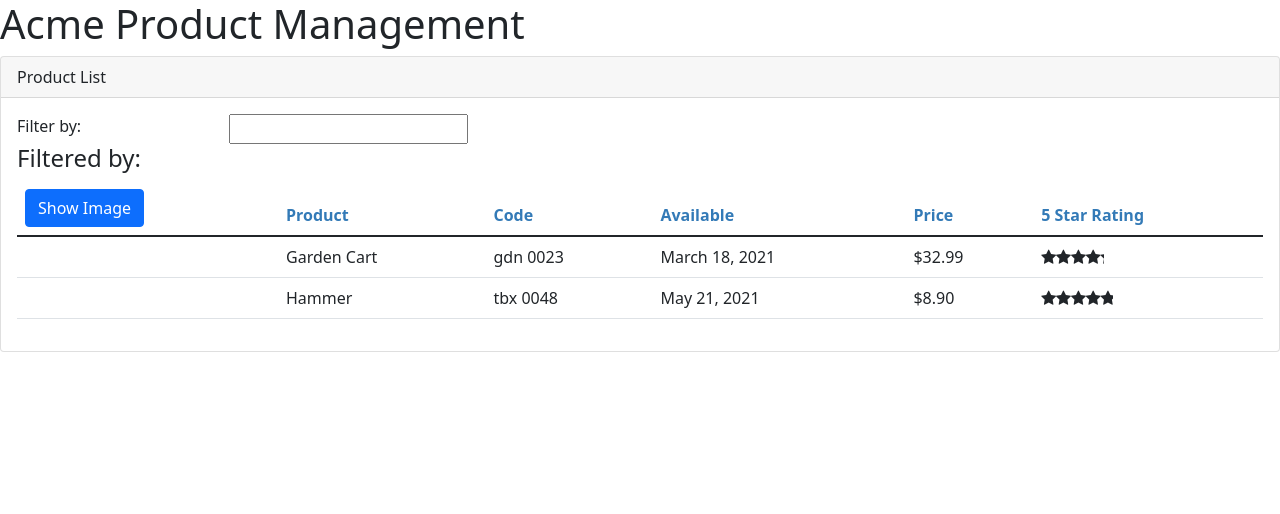
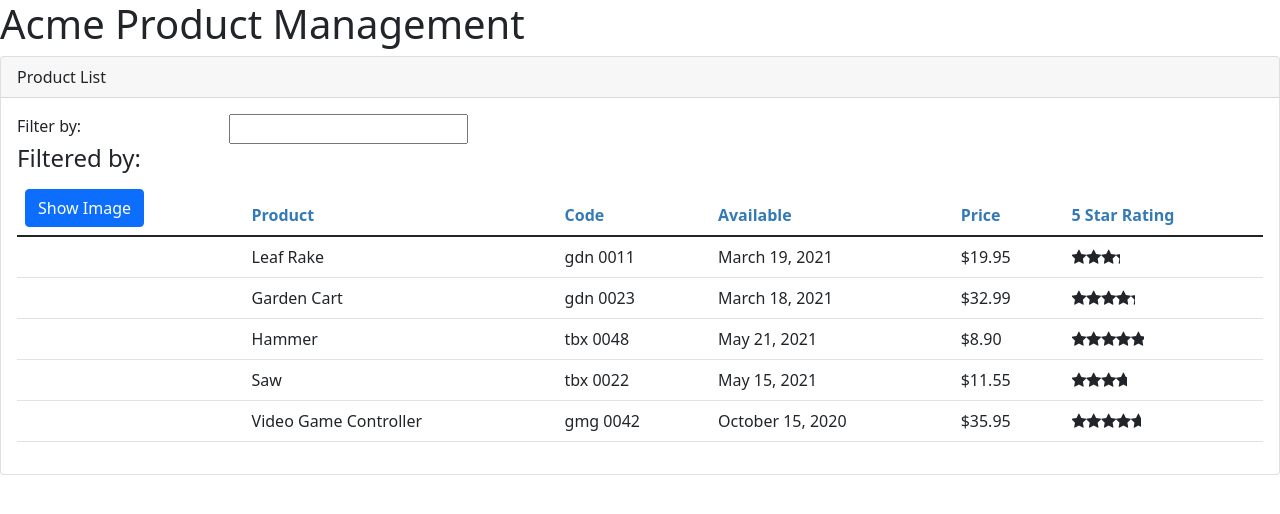
Before and after one commit to ftijan/ng-getting-started, an Angular app: page / in a window 1280 px wide. Shown: the top 514 px of the page. Built offline with nearby package versions, Linux system fonts and the light colour scheme.

Commit message:
service with asset data, rxjs

```diff
--- a/angular.json
+++ b/angular.json
@@ -24,7 +24,8 @@
             "tsConfig": "tsconfig.app.json",
             "assets": [
               "src/favicon.ico",
-              "src/assets"
+              "src/assets",
+              "src/api"
             ],
             "styles": [
               "src/styles.css"
@@ -91,7 +92,8 @@
             "karmaConfig": "karma.conf.js",
             "assets": [
               "src/favicon.ico",
-              "src/assets"
+              "src/assets",
+              "src/api"
             ],
             "styles": [
               "src/styles.css"
--- /dev/null
+++ b/src/api/products/products.json
@@ -0,0 +1,52 @@
+[
+  {
+    "productId": 1,
+    "productName": "Leaf Rake",
+    "productCode": "GDN-0011",
+    "releaseDate": "March 19, 2021",
+    "description": "Leaf rake with 48-inch wooden handle.",
+    "price": 19.95,
+    "starRating": 3.2,
+    "imageUrl": "assets/images/placeholder_bg.png"
+  },
+  {
+    "productId": 2,
+    "productName": "Garden Cart",
+    "productCode": "GDN-0023",
+    "releaseDate": "March 18, 2021",
+    "description": "15 gallon capacity rolling garden cart",
+    "price": 32.99,
+    "starRating": 4.2,
+    "imageUrl": "assets/images/placeholder_bg.png"
+  },
+  {
+    "productId": 5,
+    "productName": "Hammer",
+    "productCode": "TBX-0048",
+    "releaseDate": "May 21, 2021",
+    "description": "Curved claw steel hammer",
+    "price": 8.9,
+    "starRating": 4.8,
+    "imageUrl": "assets/images/placeholder_bg.png"
+  },
+  {
+    "productId": 8,
+    "productName": "Saw",
+    "productCode": "TBX-0022",
+    "releaseDate": "May 15, 2021",
+    "description": "15-inch steel blade hand saw",
+    "price": 11.55,
+    "starRating": 3.7,
+    "imageUrl": "assets/images/placeholder_bg.png"
+  },
+  {
+    "productId": 10,
+    "productName": "Video Game Controller",
+    "productCode": "GMG-0042",
+    "releaseDate": "October 15, 2020",
+    "description": "Standard two-button video game controller",
+    "price": 35.95,
+    "starRating": 4.6,
+    "imageUrl": "assets/images/placeholder_bg.png"
+  }
+]
--- a/src/app/app.module.ts
+++ b/src/app/app.module.ts
@@ -1,6 +1,7 @@
 import { NgModule } from '@angular/core';
 import { FormsModule } from '@angular/forms';
 import { BrowserModule } from '@angular/platform-browser';
+import { HttpClientModule } from '@angular/common/http';
 
 import { AppRoutingModule } from './app-routing.module';
 import { AppComponent } from './app.component';
@@ -17,7 +18,8 @@ import { StarComponent } from './shared/star/star.component';
   ],
   imports: [
     BrowserModule,
-    FormsModule
+    FormsModule,
+    HttpClientModule
     //AppRoutingModule
   ],
   providers: [],
--- a/src/app/products/product-list/product-list.component.ts
+++ b/src/app/products/product-list/product-list.component.ts
@@ -1,4 +1,5 @@
-import { Component, OnInit } from '@angular/core';
+import { Component, OnDestroy, OnInit } from '@angular/core';
+import { Subscription } from 'rxjs';
 import { Product } from '../product';
 import { ProductService } from '../product.service';
 
@@ -7,11 +8,13 @@ import { ProductService } from '../product.service';
   templateUrl: './product-list.component.html',
   styleUrls: ['./product-list.component.css']
 })
-export class ProductListComponent implements OnInit {
+export class ProductListComponent implements OnInit, OnDestroy {
   pageTitle = 'Product List';
   imageWidth = 50;
   imageMargin = 2;
   showImage = false;
+  errorMessage = "";
+  sub: Subscription | undefined;
 
   private _listFilter = '';
 
@@ -29,9 +32,18 @@ export class ProductListComponent implements OnInit {
 
   constructor(private productService: ProductService) { }
 
+  ngOnDestroy(): void {
+    this.sub?.unsubscribe();
+  }
+
   ngOnInit(): void {
-    this.products = this.productService.getProducts();
-    this.listFilter = '';
+    this.sub = this.productService.getProducts().subscribe({
+      next: products => {
+        this.products = products;
+        this.filteredProducts = this.products;
+      },
+      error: err => this.errorMessage = err
+    });
   }
 
   toggleImage(): void {
--- a/src/app/products/product.service.ts
+++ b/src/app/products/product.service.ts
@@ -1,32 +1,31 @@
+import { HttpClient, HttpErrorResponse } from '@angular/common/http';
 import { Injectable } from '@angular/core';
+import { Observable, throwError } from 'rxjs';
+import { catchError, tap } from 'rxjs/operators';
 import { Product } from './product';
 
 @Injectable({
   providedIn: 'root'
 })
 export class ProductService {
-  getProducts(): Product[] {
-    return [
-      {
-        "productId": 2,
-        "productName": "Garden Cart",
-        "productCode": "GDN-0023",
-        "releaseDate": "March 18, 2021",
-        "description": "15 gallon capacity rolling garden cart",
-        "price": 32.99,
-        "starRating": 4.2,
-        "imageUrl": "assets/images/placeholder_bg.png"
-      },
-      {
-        "productId": 5,
-        "productName": "Hammer",
-        "productCode": "TBX-0048",
-        "releaseDate": "May 21, 2021",
-        "description": "Curved claw steel hammer",
-        "price": 8.9,
-        "starRating": 4.8,
-        "imageUrl": "assets/images/placeholder_bg.png"
-      }
-    ];
+  private productUrl = 'api/products/products.json';
+
+  constructor(private http: HttpClient) {}
+
+  getProducts(): Observable<Product[]> {
+    return this.http.get<Product[]>(this.productUrl).pipe(
+      tap(data => console.log("All: ", JSON.stringify(data))),
+      catchError(this.handleError)
+    );
+  }
+
+  private handleError(err: HttpErrorResponse) {
+    // client-side vs server error:
+    const errorMessage = err.error instanceof ErrorEvent ?
+      `An error occurred: ${err.error.message}` :
+      `Server returned code: ${err.status}, error message is: ${err.message}`;
+
+    console.log(errorMessage);
+    return throwError(() => new Error(errorMessage));
   }
 }
```
